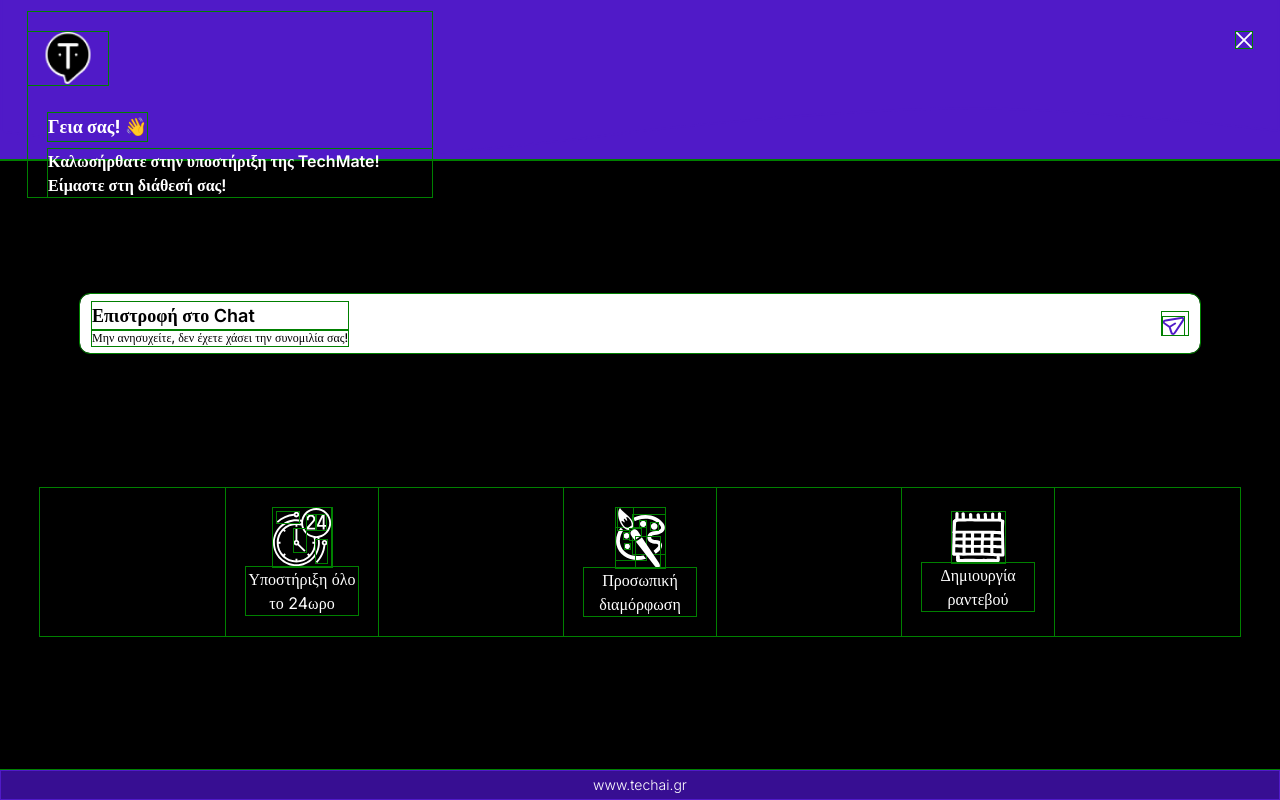
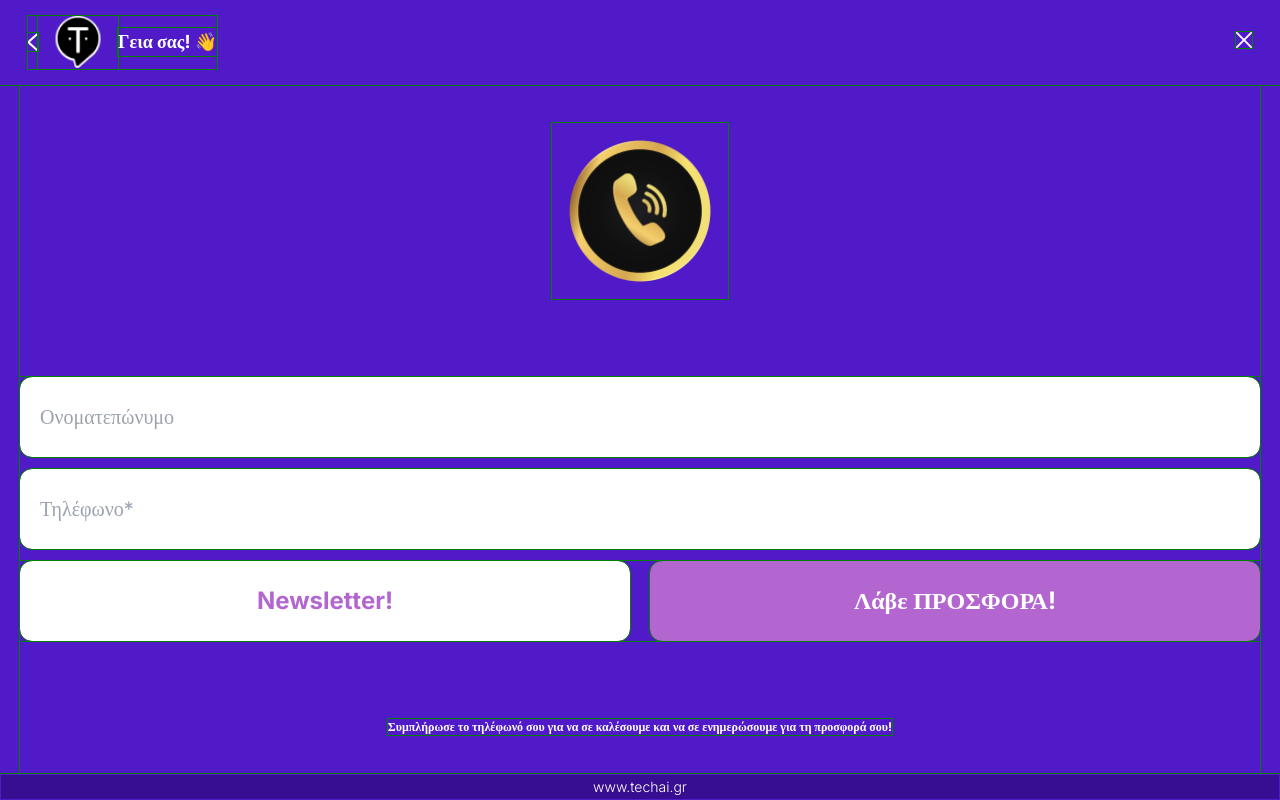
Before and after one commit to ChristosBaztekas/TechMate-Widget, a React (Vite) app: page / in a window 1280 px wide. Both pictures are taken after a click on the element "logo". Built offline with nearby package versions, Linux system fonts and the light colour scheme.

Commit message:
All Basic Components Done

```diff
--- /dev/null
+++ b/src/pages/CongratulationsPage.jsx
@@ -0,0 +1,34 @@
+import * as Icons from "@/utils/icons.util"; // Import all icons as Icons
+import Logo from "@/assets/images/Logo.png"; // Import the logo image
+
+export const CongratulationsPage = ({ handleClose, state }) => {
+    return (
+        <div className="flex flex-col justify-between h-full bg-[#501AC8]">
+            <header className="relative flex justify-between items-start py-2 tiny:py-3 text-primaryColor px-3 vsm:px-7 bg-primaryColor transition-all">
+
+                {/* Logo and Greeting */}
+                <div className="flex justify-center items-center z-20 text-lightColor my-1">
+                    <Icons.ArrowIcon />
+                    <img src={Logo} alt="logo" className="w-14 vsm:w-auto xl:w-20" />
+                    <h1 className="text-lg font-bold">Γεια σας! 👋</h1>
+                </div>
+
+                {/* Close Icon */}
+                <button className="hover:text-red-800 cursor-pointer hover:scale-125 text-lightColor z-20 my-5" onClick={() => handleClose(!state)}>
+                    <Icons.CloseIcon />
+                </button>
+            </header>
+
+            <main className="flex flex-col justify-around items-stretch h-full text-lightColor mx-10">
+                <p className="text-center font-bold text-4xl">Συγχαρητήρια!</p>
+                <p className="text-center font-bold text-9xl text-hoverColor">6</p>
+                <p className="text-center font-bold text-2xl">Συμπλήρωσε το τηλέφωνό σου για να σε καλέσουμε και να σε ενημερώσουμε για τη προσφορά σου!</p>
+                <button className="bg-lightColor text-2xl font-bold text-footerColor rounded-xl h-20 w-full">Θέλω ΠΡΟΣΦΟΡΑ!</button>
+            </main>
+
+            <footer className="flex justify-center items-center font-light text-sm border border-primaryColor text-lightColor bg-footerColor h-[30px]">
+                www.techai.gr
+            </footer>
+        </div>
+    )
+}
--- a/src/pages/MainPage.jsx
+++ b/src/pages/MainPage.jsx
@@ -2,6 +2,8 @@ import { Fragment, useState, useEffect } from "react";
 import { Header, Footer, SendMessage, ChatSection } from "@/components";
 import Logo from "@/assets/images/Logo.png";
 import { WelcomePage } from "./WelcomePage";
+import { CongratulationsPage } from "./CongratulationsPage";
+import { PhonePage } from "./PhonePage";
 
 export const MainPage = () => {
     const [isChatClosed, setIsChatClosed] = useState(true);
@@ -22,13 +24,7 @@ export const MainPage = () => {
         <Fragment>
             {!isChatClosed ? (
                 <section className="flex flex-col h-screen overflow-hidden w-full bg-darkColor fixed bottom-0 right-0 z-50">
-                    <WelcomePage handleClose={() => setIsChatClosed(true)} />
-                    {/*
-                    <Header handleClose={() => setIsChatClosed(true)} />
-                    <ChatSection />
-                    <SendMessage />
-                    <Footer />
-                */}
+                    <PhonePage handleClose={() => setIsChatClosed(true)} />
                 </section>
             ) : (
                 <div
@@ -43,6 +39,14 @@ export const MainPage = () => {
     );
 };
 
+// <CongratulationsPage handleClose={() => setIsChatClosed(true)} />
+// <WelcomePage handleClose={() => setIsChatClosed(true)} />
+// {/*
+//                     <Header handleClose={() => setIsChatClosed(true)} />
+//                     <ChatSection />
+//                     <SendMessage />
+//                     <Footer />
+//                 */}
 // <script>
 //     const chatbotContainer = document.createElement('div');
 //     chatbotContainer.id = 'chatbot-container';
--- /dev/null
+++ b/src/pages/PhonePage.jsx
@@ -0,0 +1,41 @@
+import * as Icons from "@/utils/icons.util"; // Import all icons as Icons
+import Logo from "@/assets/images/Logo.png"; // Import the logo image
+import Phone from "@/assets/images/phone.png";
+
+export const PhonePage = ({ handleClose, state }) => {
+    return (
+        <div className="flex flex-col justify-between h-full bg-[#501AC8]">
+            <header className="relative flex justify-between items-start py-2 tiny:py-3 text-primaryColor px-3 vsm:px-7 bg-primaryColor transition-all">
+
+                {/* Logo and Greeting */}
+                <div className="flex justify-center items-center z-20 text-lightColor my-1">
+                    <Icons.ArrowIcon />
+                    <img src={Logo} alt="logo" className="w-14 vsm:w-auto xl:w-20" />
+                    <h1 className="text-lg font-bold">Γεια σας! 👋</h1>
+                </div>
+
+                {/* Close Icon */}
+                <button className="hover:text-red-800 cursor-pointer hover:scale-125 text-lightColor z-20 my-5" onClick={() => handleClose(!state)}>
+                    <Icons.CloseIcon />
+                </button>
+            </header>
+
+            <main className="flex flex-col justify-around items-center h-full text-lightColor mx-5">
+                <img src={Phone} alt="logo" className="w-44" />
+                <span className="w-full">
+                    <input placeholder="Ονοματεπώνυμο" className="bg-lightColor text-xl p-5 text-footerColor rounded-xl h-20 w-full mb-3" />
+                    <input placeholder="Τηλέφωνο*" className="bg-lightColor text-xl p-5 text-footerColor rounded-xl h-20 w-full mb-3" />
+                    <span className="w-full flex gap-5">
+                        <button className="bg-lightColor text-2xl font-bold text-hoverColor rounded-xl h-20 w-full">Newsletter!</button>
+                        <button className="text-2xl font-bold text-lightColor bg-hoverColor rounded-xl h-20 w-full">Λάβε ΠΡΟΣΦΟΡΑ!</button>
+                    </span>
+                </span>
+                <p className="text-left font-bold text-xs">Συμπλήρωσε το τηλέφωνό σου για να σε καλέσουμε και να σε ενημερώσουμε για τη προσφορά σου!</p>
+            </main>
+
+            <footer className="flex justify-center items-center font-light text-sm border border-primaryColor text-lightColor bg-footerColor h-[30px]">
+                www.techai.gr
+            </footer>
+        </div>
+    )
+}
```
Also changed, not shown: src/assets/images/phone.png (added).
